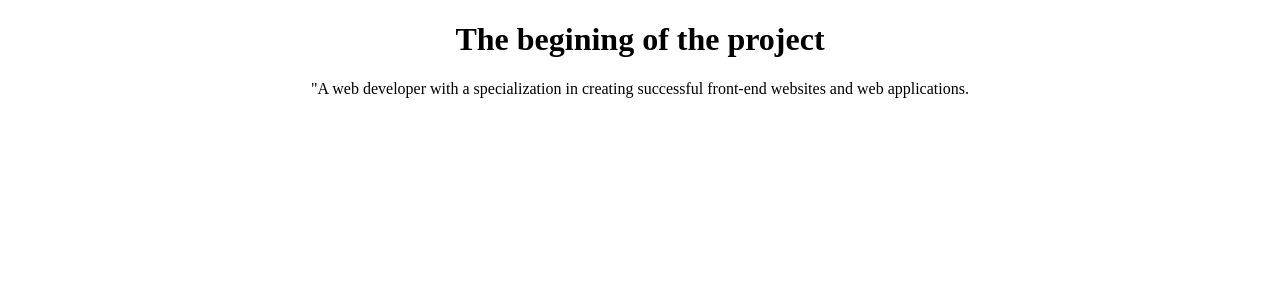
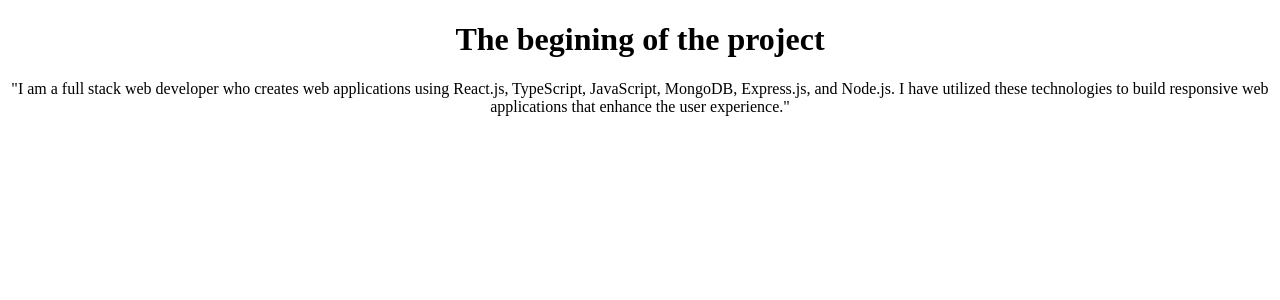
Before and after one commit to jesusoyer/JO-Portfolio, a React (Create React App) app: page / in a window 1280 px wide. Shown: the top 300 px of the page. Built offline with nearby package versions, Linux system fonts and the light colour scheme.

Commit message:
changed the mission statement

```diff
--- a/src/App.tsx
+++ b/src/App.tsx
@@ -5,7 +5,7 @@ function App() {
   return (
     <div className="App">
         <h1>The begining of the project</h1>
-        <p>"A web developer with a specialization in creating successful front-end websites and web applications.</p>
+        <p>"I am a full stack web developer who creates web applications using React.js, TypeScript, JavaScript, MongoDB, Express.js, and Node.js. I have utilized these technologies to build responsive web applications that enhance the user experience."</p>
     </div>
   );
 }
```
